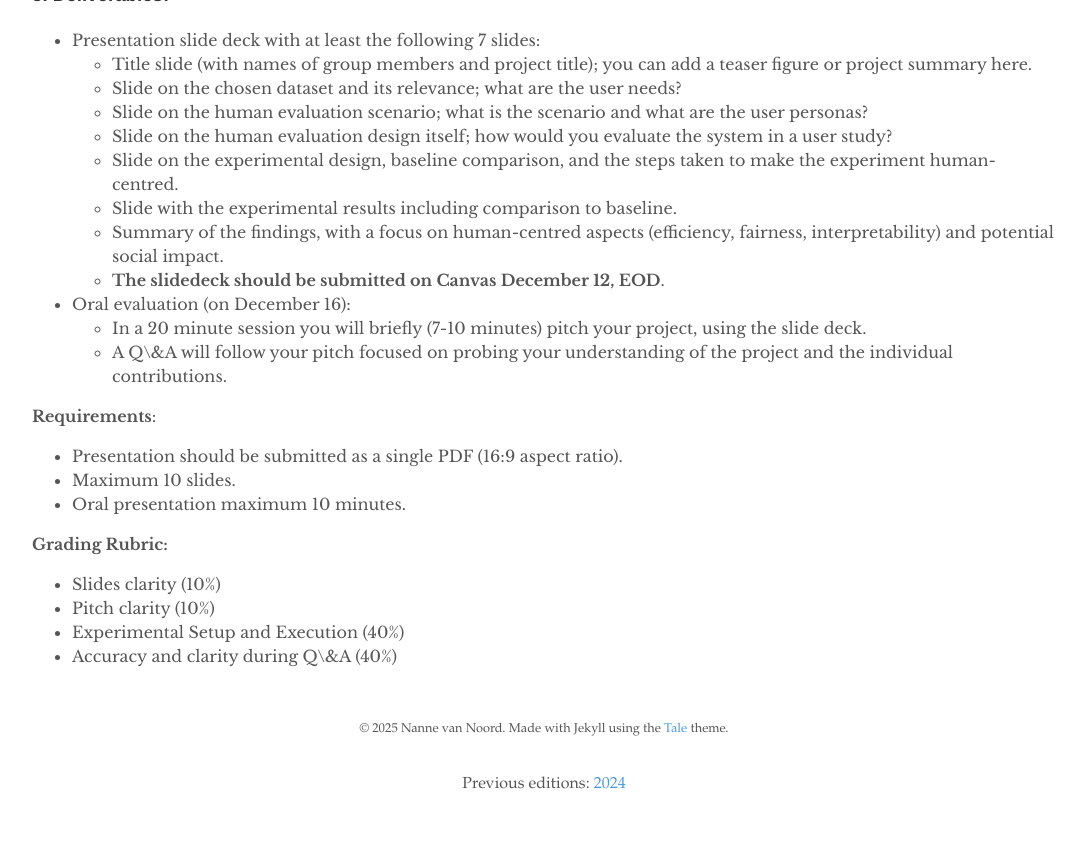
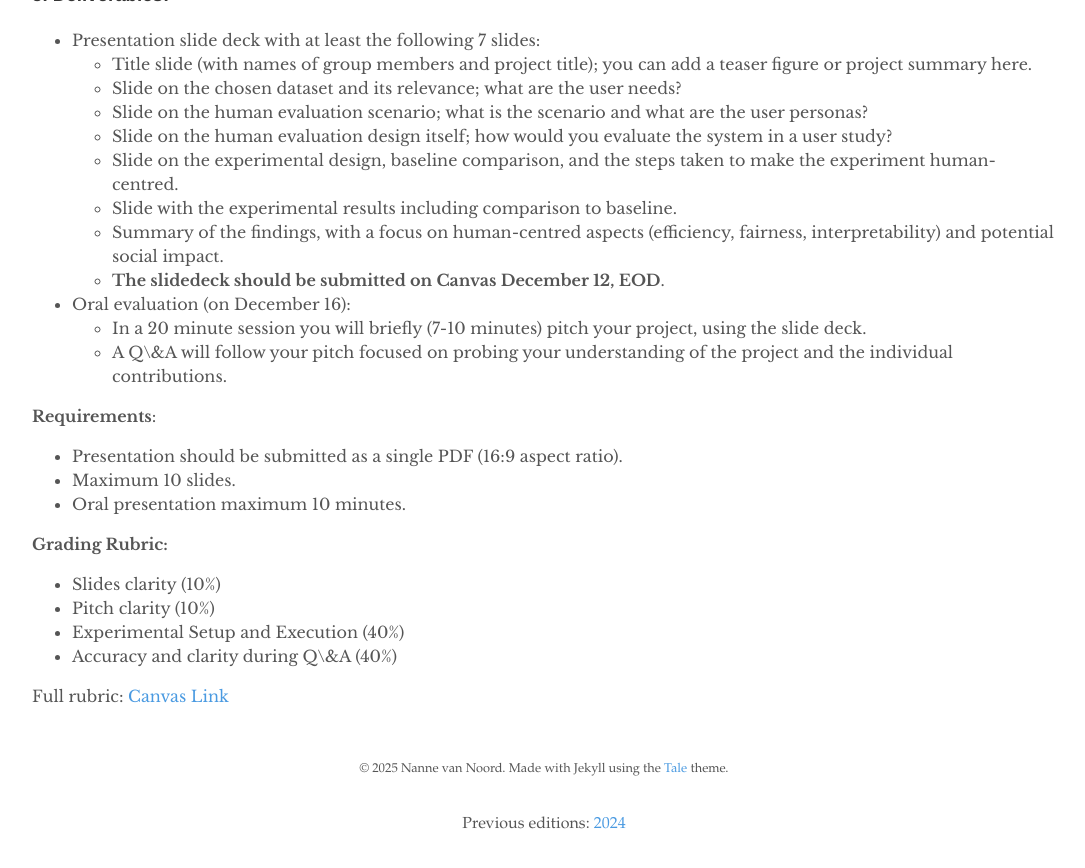
Before and after one commit to amsterdam-hcml/amsterdam-hcml.github.io, a Jekyll site: the page built from _pages/project.md, in a window 1280 px wide and 900 px high, scrolled down 2458 px. Shown: the top 868 px of the window, without its empty margins (96-1181 px from the left). Built offline with Jekyll 4.4.1, drawn with Linux system fonts in a browser that asks for light colours.

Commit message:
project rubric

```diff
--- a/_includes/project.md
+++ b/_includes/project.md
@@ -94,3 +94,5 @@ Discuss the potential social impact of your chosen HCML technique within the con
 - Pitch clarity (10%)
 - Experimental Setup and Execution (40%)
 - Accuracy and clarity during Q\&A (40%)
+
+Full rubric: [Canvas Link](https://canvas.uva.nl/courses/53165/files/14303515?module_item_id=2686748)
```
